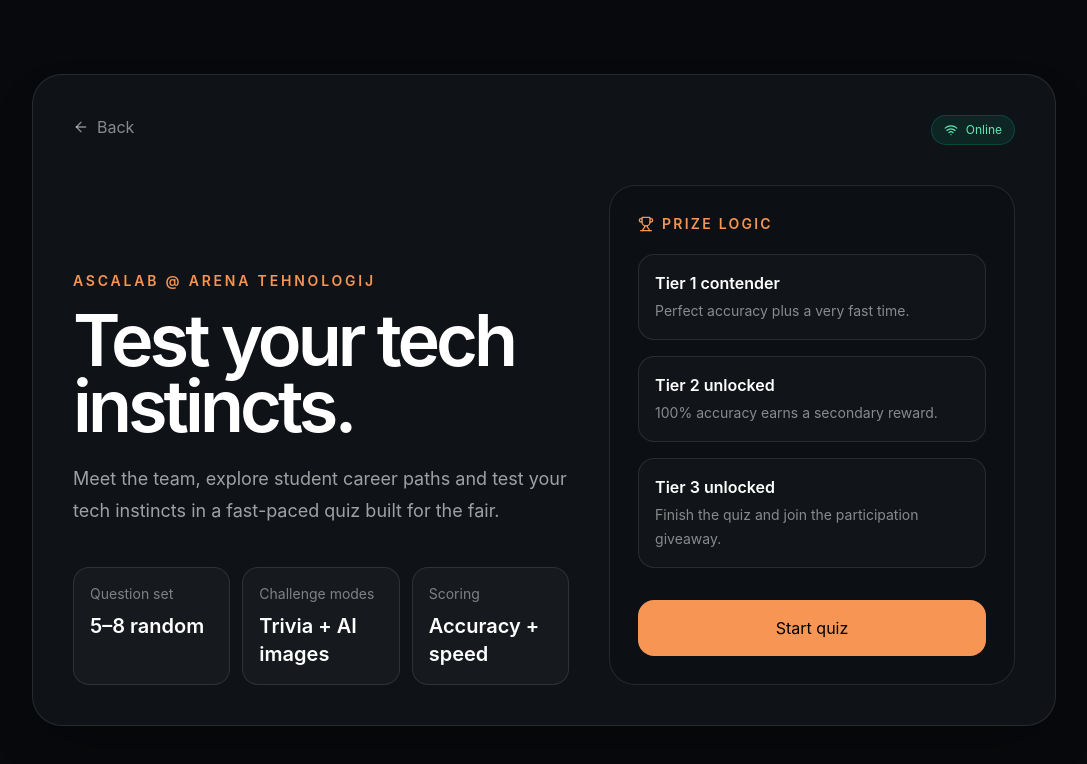
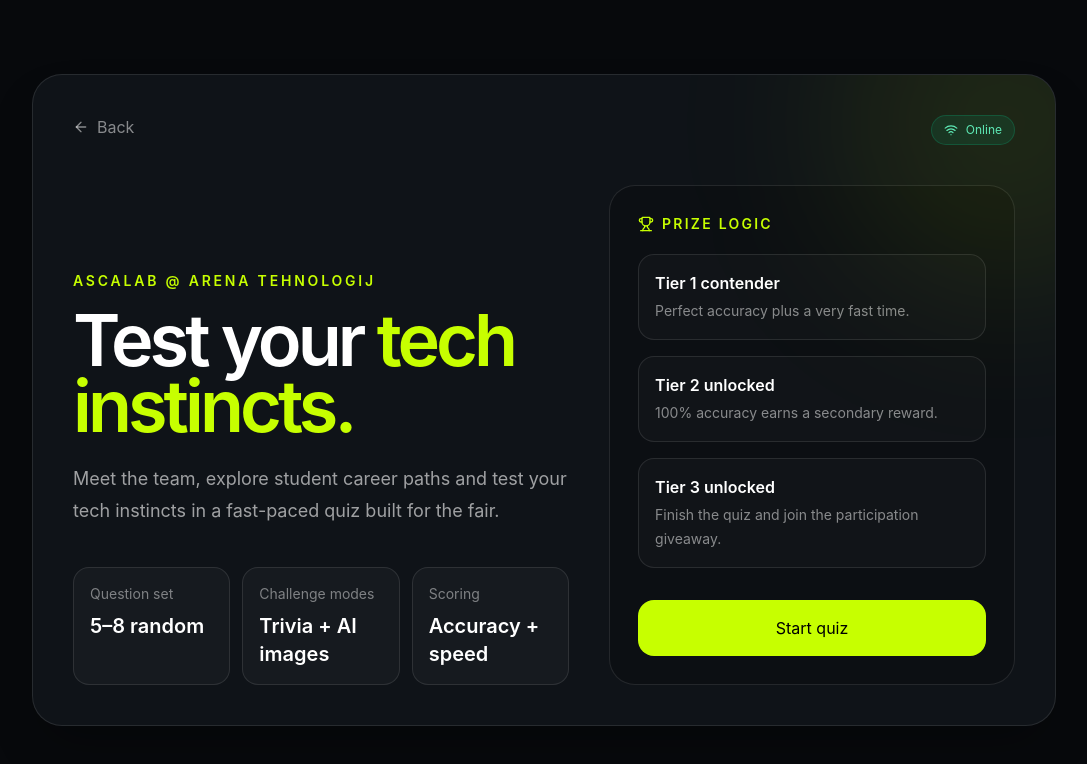
Before and after one commit to m4rkovic/presentation, a React (Vite) app: page /quiz in a window 1280 px wide. Shown: the top 764 px of the page, without its empty margins (96-1183 px from the left). Built offline with nearby package versions, Linux system fonts and the light colour scheme.

Commit message:
Carry neon student styling into quiz experience

```diff
--- a/src/pages/QuizPage.jsx
+++ b/src/pages/QuizPage.jsx
@@ -267,9 +267,10 @@
           initial={{ opacity: 0, y: 26, filter: 'blur(8px)' }}
           animate={{ opacity: 1, y: 0, filter: 'blur(0px)' }}
           transition={{ duration: .85, ease: [0.16, 1, 0.3, 1] }}
-          className="w-full max-w-5xl rounded-[30px] border border-white/10 bg-asca-panel p-6 shadow-2xl shadow-black/30 md:p-10"
+          className="relative w-full max-w-5xl overflow-hidden rounded-[30px] border border-white/10 bg-asca-panel p-6 shadow-2xl shadow-black/30 md:p-10"
         >
-          <div className="flex items-start justify-between gap-4">
+          <div className="pointer-events-none absolute -right-28 -top-28 size-80 rounded-full bg-asca-toxic/10 blur-[90px]" />
+          <div className="relative flex items-start justify-between gap-4">
             <button
               onClick={() => navigate('/')}
               className="inline-flex items-center gap-2 text-sm font-medium text-white/50 transition hover:text-white"
@@ -291,11 +292,11 @@
 
           <div className="mt-10 grid gap-10 lg:grid-cols-[1.1fr_.9fr] lg:items-end">
             <div>
-              <p className="text-sm font-semibold uppercase tracking-[.2em] text-asca-orange">
+              <p className="text-sm font-semibold uppercase tracking-[.2em] text-asca-toxic">
                 {eventConfig.campaignTitle}
               </p>
               <h1 className="mt-4 max-w-3xl text-5xl font-semibold leading-[.92] tracking-[-.055em] md:text-7xl">
-                Test your tech instincts.
+                Test your <span className="text-asca-toxic">tech instincts.</span>
               </h1>
               <p className="mt-6 max-w-2xl text-lg leading-8 text-white/60">
                 {eventConfig.studentIntro}
@@ -320,7 +321,7 @@
             </div>
 
             <div className="rounded-[26px] border border-white/10 bg-black/20 p-6 md:p-7">
-              <div className="flex items-center gap-2 text-sm font-semibold uppercase tracking-[.16em] text-asca-orange">
+              <div className="flex items-center gap-2 text-sm font-semibold uppercase tracking-[.16em] text-asca-toxic">
                 <Trophy size={16} /> Prize logic
               </div>
 
@@ -347,7 +348,7 @@
 
               <button
                 onClick={startQuiz}
-                className="mt-8 min-h-14 w-full rounded-2xl bg-asca-orange px-6 font-semibold text-black transition hover:brightness-105"
+                className="mt-8 min-h-14 w-full rounded-2xl bg-asca-toxic px-6 font-semibold text-black transition hover:brightness-105"
               >
                 Start quiz
               </button>
@@ -377,7 +378,7 @@
               <div className="grid size-20 place-items-center rounded-full bg-emerald-500/12 text-emerald-400">
                 <Check size={42} strokeWidth={2.5} />
               </div>
-              <p className="mt-7 text-sm font-semibold uppercase tracking-[.18em] text-asca-orange">
+              <p className="mt-7 text-sm font-semibold uppercase tracking-[.18em] text-asca-toxic">
                 {resultMeta.outcome.label}
               </p>
               <h1 className="mt-3 text-4xl font-semibold tracking-[-.045em] md:text-6xl">
@@ -438,7 +439,7 @@
             </button>
             <button
               onClick={resetAndGoHome}
-              className="min-h-14 flex-1 rounded-2xl bg-asca-orange px-6 font-semibold text-black transition hover:brightness-105"
+              className="min-h-14 flex-1 rounded-2xl bg-asca-toxic px-6 font-semibold text-black transition hover:brightness-105"
             >
               Done
             </button>
@@ -453,7 +454,7 @@
       <div className="w-full max-w-5xl">
         <div className="mb-6 flex flex-col gap-4 md:flex-row md:items-center md:justify-between">
           <div>
-            <div className="text-sm font-semibold uppercase tracking-[.16em] text-asca-orange">
+            <div className="text-sm font-semibold uppercase tracking-[.16em] text-asca-toxic">
               {eventConfig.eventName}
             </div>
             <div className="mt-2 text-sm font-semibold text-white/55">
@@ -481,7 +482,7 @@
 
         <div className="mb-3 h-1 overflow-hidden rounded-full bg-white/8">
           <div
-            className="h-full bg-asca-orange transition-all"
+            className="h-full bg-asca-toxic transition-all"
             style={{ width: `${progress}%` }}
           />
         </div>
@@ -510,7 +511,7 @@
                 <button
                   key={answer}
                   onClick={() => handleAnswer(index)}
-                  className="min-h-20 rounded-2xl border border-white/10 bg-white/[.035] px-5 py-4 text-left font-medium text-white/82 transition hover:border-asca-orange/60 hover:bg-asca-orange hover:text-black active:scale-[.99]"
+                  className="min-h-20 rounded-2xl border border-white/10 bg-white/[.035] px-5 py-4 text-left font-medium text-white/82 transition hover:border-asca-toxic/60 hover:bg-asca-toxic hover:text-black active:scale-[.99]"
                 >
                   {answer}
                 </button>
@@ -525,7 +526,7 @@
                 <button
                   key={image.label}
                   onClick={() => handleAnswer(image.value)}
-                  className="group overflow-hidden rounded-[24px] border border-white/10 bg-black/20 text-left transition hover:border-asca-orange/60"
+                  className="group overflow-hidden rounded-[24px] border border-white/10 bg-black/20 text-left transition hover:border-asca-toxic/60"
                 >
                   <div className="overflow-hidden">
                     <img
```
